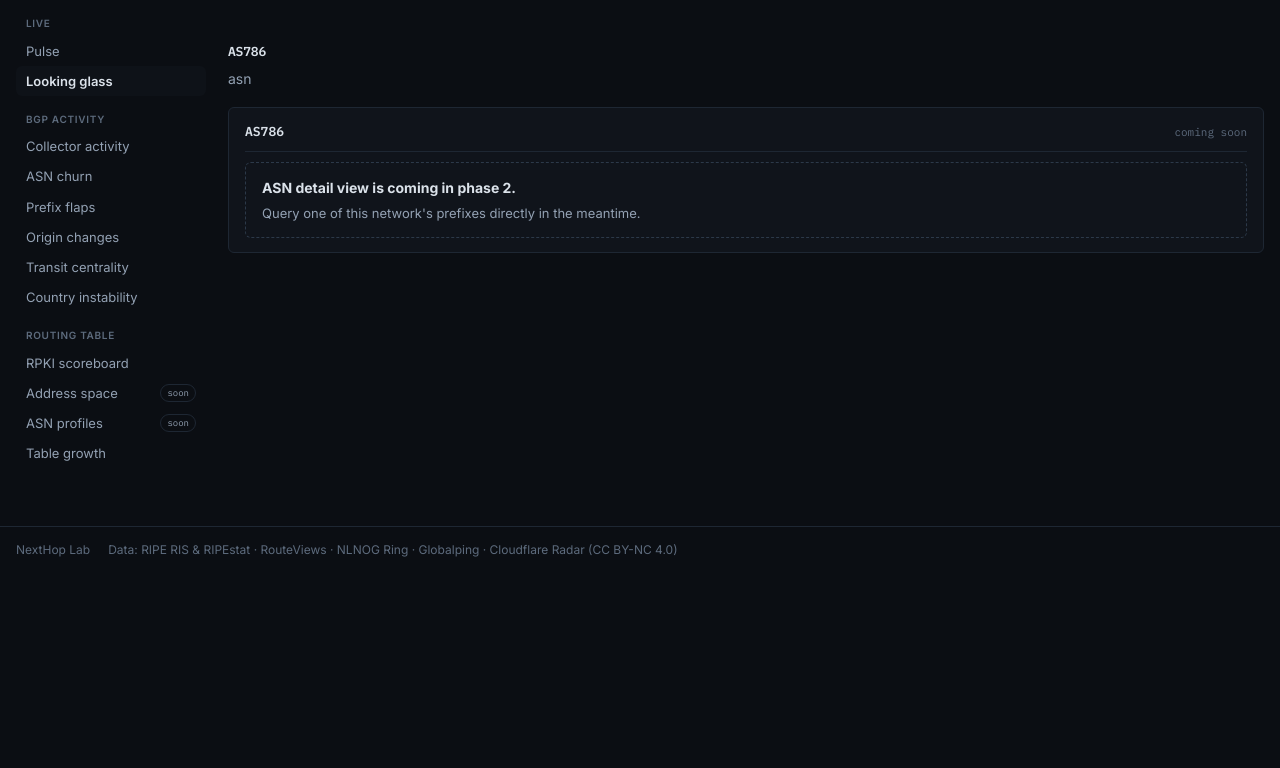
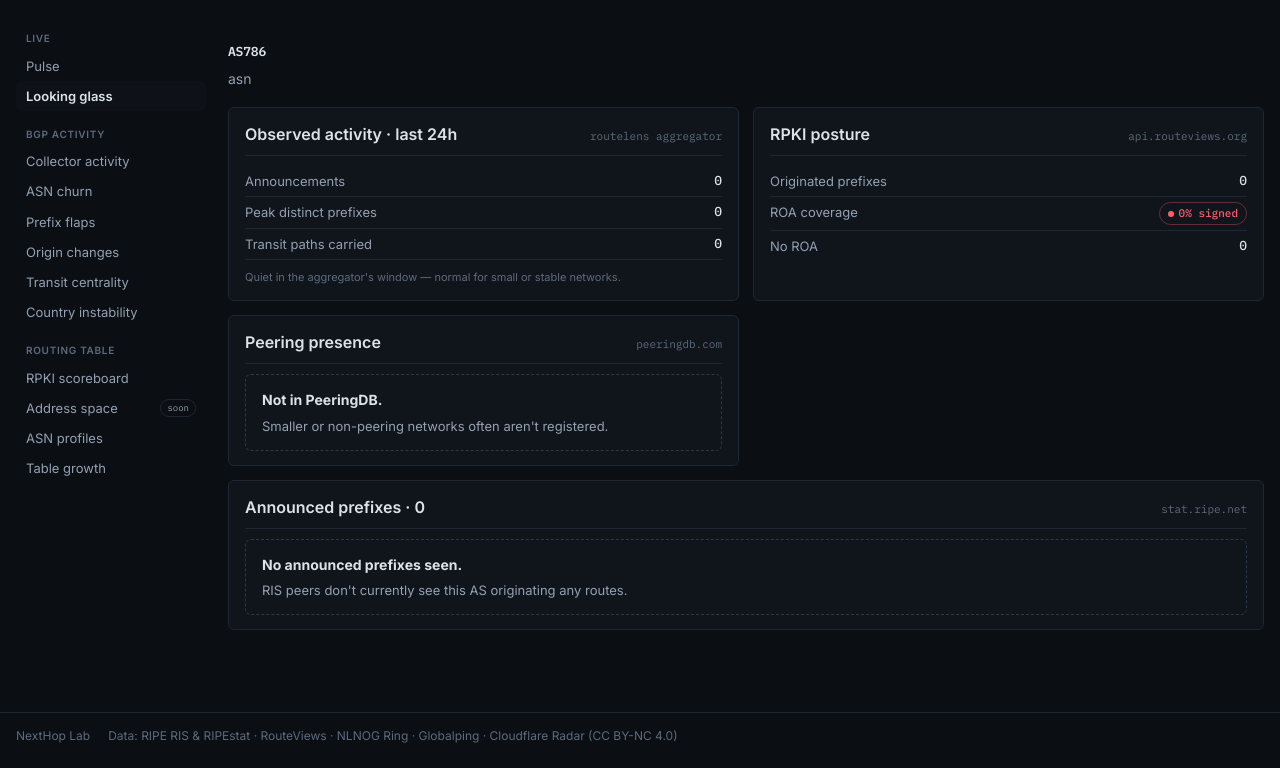
Before and after one commit to jimmytscotia/routelens, a Flask app: a page that uses src/routelens/templates/query.html in a window 1280 px wide. Shown: the part 53-821 px from the top of the page. Before the commit the page ends 610 px from the top, so only its background shows below. Run offline with Flask 3, Linux system fonts and the light colour scheme; data comes from the database, SQL or seed files in the repository; data that the repository does not hold is empty; some libraries are stand-ins or nearby versions.

Commit message:
Dashboard #7: ASN profile pages
- /q ASN queries now render a full operator profile instead of the
  phase-2 stub: observed 24h activity from the aggregator (announcements,
  peak distinct, transit paths, hourly spark, RPKI score when tracked),
  announced prefixes (RIPEstat, capped cloud), RPKI posture on demand
  (RouteViews, cached 1h), peering presence (PeeringDB, cached 1d)
- sources: ripestat_announced_prefixes, routeviews_rpki_asn,
  peeringdb_net; partial routes wrap source calls so a failing or
  missing source degrades to a labelled gap, never a 500
- store: asn_profile_stats assembling local knowledge for one ASN
- /dashboards/asn-profiles: index with UK operators + current churners
- 140 tests passing; live check: AS2856 shows BT, 68% signed, 494
  prefixes, LINX presence

Co-Authored-By: Claude Opus 4.8 (1M context) <noreply@anthropic.com>

```diff
--- a/src/routelens/app.py
+++ b/src/routelens/app.py
@@ -100,6 +100,11 @@ def create_app(config: dict | None = None) -> Flask:
 
         if result["kind"] == "invalid":
             return render_template("query.html", **context)
+
+        if result["kind"] == "asn":
+            with_names = store.asn_profile_stats(asn=result["value"], since="1970-01-01T00:00:00")
+            context["asn_name"] = with_names["name"]
+            context["asn_country"] = with_names["country"]
 
         if result["kind"] == "hostname":
             ips = app.config["RESOLVER"](result["value"])
@@ -374,6 +379,64 @@ def create_app(config: dict | None = None) -> Flask:
             }
         return render_template("partials/table_growth.html", result=result, charts=charts)
 
+    def _valid_asn_or_400() -> int:
+        raw = request.args.get("asn", "")
+        if not raw.isdigit() or not (0 < int(raw) <= 4_294_967_295):
+            abort(400)
+        return int(raw)
+
+    def _safe(call):
+        """Partials must degrade to a labelled gap, never 500."""
+        try:
+            return call()
+        except Exception as exc:
+            return {"ok": False, "error": str(exc)}
+
+    @app.get("/dashboards/asn-profiles")
+    def dashboard_asn_profiles():
+        from datetime import datetime, timedelta, timezone
+
+        from .uk import UK_OPERATORS
+
+        day_ago = (datetime.now(timezone.utc) - timedelta(days=1)).strftime("%Y-%m-%dT%H:%M:%S")
+        churners = store.asn_league(since=day_ago, limit=10)
+        uk = []
+        for asn in UK_OPERATORS:
+            profile = store.asn_profile_stats(asn=asn, since=day_ago)
+            uk.append({"asn": asn, "name": profile["name"]})
+        return render_template("dashboards/asn_profiles.html", uk=uk, churners=churners)
+
+    @app.get("/partials/asn/summary")
+    def partial_asn_summary():
+        from datetime import datetime, timedelta, timezone
+
+        from .countries import country_name
+
+        asn = _valid_asn_or_400()
+        day_ago = (datetime.now(timezone.utc) - timedelta(days=1)).strftime("%Y-%m-%dT%H:%M:%S")
+        profile = store.asn_profile_stats(asn=asn, since=day_ago)
+        profile["country_name"] = country_name(profile["country"]) if profile["country"] else ""
+        profile["spark"] = _sparkline_points([v for _, v in profile["churn_series"]])
+        return render_template("partials/asn_summary.html", p=profile)
+
+    @app.get("/partials/asn/prefixes")
+    def partial_asn_prefixes():
+        asn = _valid_asn_or_400()
+        result = _safe(lambda: sources().ripestat_announced_prefixes(asn))
+        return render_template("partials/asn_prefixes.html", result=result, asn=asn)
+
+    @app.get("/partials/asn/rpki")
+    def partial_asn_rpki():
+        asn = _valid_asn_or_400()
+        result = _safe(lambda: sources().routeviews_rpki_asn(asn))
+        return render_template("partials/asn_rpki.html", result=result, asn=asn)
+
+    @app.get("/partials/asn/peeringdb")
+    def partial_asn_peeringdb():
+        asn = _valid_asn_or_400()
+        result = _safe(lambda: sources().peeringdb_net(asn))
+        return render_template("partials/asn_peeringdb.html", result=result, asn=asn)
+
     @app.post("/api/globalping")
     def api_globalping_create():
         payload = request.get_json(silent=True) or {}
--- a/src/routelens/dashboards.py
+++ b/src/routelens/dashboards.py
@@ -10,7 +10,7 @@ DASHBOARDS = [
     {"slug": "origin-changes", "title": "Origin changes", "status": "live"},
     {"slug": "rpki", "title": "RPKI scoreboard", "status": "live"},
     {"slug": "address-space", "title": "Address space", "status": "planned"},
-    {"slug": "asn-profiles", "title": "ASN profiles", "status": "planned"},
+    {"slug": "asn-profiles", "title": "ASN profiles", "status": "live"},
     {"slug": "table-growth", "title": "Table growth", "status": "live"},
     {"slug": "transit", "title": "Transit centrality", "status": "live"},
     {"slug": "countries", "title": "Country instability", "status": "live"},
--- /dev/null
+++ b/src/routelens/templates/partials/asn_peeringdb.html
@@ -0,0 +1,15 @@
+<header class="phead"><h2>Peering presence</h2><span class="srctag">peeringdb.com</span></header>
+{% if result.ok %}
+{% if result.data %}
+{% set d = result.data %}
+<div class="kv"><span>PeeringDB name</span><strong>{{ d.name }}{% if d.aka %} ({{ d.aka }}){% endif %}</strong></div>
+{% if d.type %}<div class="kv"><span>Network type</span><strong>{{ d.type }}</strong></div>{% endif %}
+{% if d.traffic %}<div class="kv"><span>Self-reported traffic</span><strong>{{ d.traffic }}</strong></div>{% endif %}
+<div class="kv"><span title="Internet exchange ports registered in PeeringDB">IX presence</span><strong>{{ d.ix_count }} exchange port{{ 's' if d.ix_count != 1 }}</strong></div>
+{% if d.website %}<div class="kv"><span>Website</span><strong><a href="{{ d.website }}" rel="noopener">{{ d.website }}</a></strong></div>{% endif %}
+{% else %}
+<div class="empty"><strong>Not in PeeringDB.</strong><p>Smaller or non-peering networks often aren't registered.</p></div>
+{% endif %}
+{% else %}
+<div class="empty"><strong>PeeringDB unavailable.</strong><p>{{ result.error }}</p></div>
+{% endif %}
--- /dev/null
+++ b/src/routelens/templates/partials/asn_prefixes.html
@@ -0,0 +1,20 @@
+<header class="phead"><h2>Announced prefixes{% if result.ok %} · {{ "{:,}".format(result.data.count) }}{% endif %}</h2><span class="srctag">stat.ripe.net</span></header>
+{% if result.ok %}
+{% if result.data.prefixes %}
+<div class="prefixcloud">
+  {% for prefix in result.data.prefixes %}
+  <a class="mono" href="/q?query={{ prefix|urlencode }}">{{ prefix }}</a>
+  {% endfor %}
+</div>
+{% if result.data.count > result.data.prefixes|length %}
+<p class="attribution">Showing the first {{ result.data.prefixes|length }} of {{ "{:,}".format(result.data.count) }} prefixes.</p>
+{% endif %}
+<style>
+  .prefixcloud{display:flex;flex-wrap:wrap;gap:4px 10px;font-size:.75rem;max-height:260px;overflow-y:auto}
+</style>
+{% else %}
+<div class="empty"><strong>No announced prefixes seen.</strong><p>RIS peers don't currently see this AS originating any routes.</p></div>
+{% endif %}
+{% else %}
+<div class="empty"><strong>Prefix list unavailable.</strong><p>{{ result.error }}</p></div>
+{% endif %}
--- /dev/null
+++ b/src/routelens/templates/partials/asn_rpki.html
@@ -0,0 +1,12 @@
+<header class="phead"><h2>RPKI posture</h2><span class="srctag">api.routeviews.org</span></header>
+{% if result.ok %}
+{% set d = result.data %}
+{% set coverage = (100 * d.valid / d.total)|round|int if d.total else 0 %}
+<div class="kv"><span>Originated prefixes</span><strong>{{ "{:,}".format(d.total) }}</strong></div>
+<div class="kv"><span>ROA coverage</span>
+  <strong><span class="badge {{ 'healthy' if coverage >= 95 else ('warning' if coverage >= 50 else 'critical') }}">{{ coverage }}% signed</span></strong></div>
+{% if d.invalid %}<div class="kv"><span>RPKI invalid</span><strong><span class="badge critical" title="Announcing prefixes that conflict with published ROAs">{{ d.invalid }}</span></strong></div>{% endif %}
+<div class="kv"><span>No ROA</span><strong>{{ "{:,}".format(d.notfound) }}</strong></div>
+{% else %}
+<div class="empty"><strong>RPKI data unavailable.</strong><p>{{ result.error }}</p></div>
+{% endif %}
--- /dev/null
+++ b/src/routelens/templates/partials/asn_summary.html
@@ -0,0 +1,17 @@
+<header class="phead"><h2>Observed activity · last 24h</h2><span class="srctag">routelens aggregator</span></header>
+{% if p.name %}<div class="kv"><span>Operator</span><strong>{{ p.name }}</strong></div>{% endif %}
+{% if p.country %}<div class="kv"><span>Registered</span><strong>{{ p.country_name }} ({{ p.country }})</strong></div>{% endif %}
+<div class="kv"><span title="Prefix announcements originated by this AS, seen across all RIS collectors">Announcements</span><strong>{{ "{:,}".format(p.announcements) }}</strong></div>
+<div class="kv"><span title="Most distinct prefixes touched in a single hour">Peak distinct prefixes</span><strong>{{ "{:,}".format(p.peak_distinct) }}</strong></div>
+<div class="kv"><span title="Announcement paths in which this AS appeared as a transit hop">Transit paths carried</span><strong>{{ "{:,}".format(p.transit_paths) }}</strong></div>
+{% if p.rpki %}
+<div class="kv"><span>RPKI (scored {{ p.rpki.checked_at[:16] }})</span>
+  <strong><span class="badge {{ 'healthy' if p.rpki.total and p.rpki.valid / p.rpki.total >= 0.95 else 'warning' }}">{{ (100 * p.rpki.valid / p.rpki.total)|round|int if p.rpki.total else 0 }}% signed</span></strong></div>
+{% endif %}
+{% if p.spark %}
+<div class="kv"><span>Churn by hour</span>
+  <strong><svg width="120" height="24" aria-label="Hourly announcement counts"><polyline points="{{ p.spark }}" style="stroke:var(--accent);stroke-width:1.5;fill:none"/></svg></strong></div>
+{% endif %}
+{% if not p.announcements and not p.transit_paths %}
+<p class="attribution">Quiet in the aggregator's window — normal for small or stable networks.</p>
+{% endif %}
--- a/src/routelens/templates/query.html
+++ b/src/routelens/templates/query.html
@@ -28,6 +28,7 @@
     <h1 class="mono">{{ raw }}</h1>
     <p>
       {{ kind }}
+      {% if kind == 'asn' and asn_name %} · {{ asn_name }}{% if asn_country %} ({{ asn_country }}){% endif %}{% endif %}
       {% if kind == 'hostname' and resolved_ips %} · resolves to <span class="mono">{{ resolved_ips|join(', ') }}</span>{% endif %}
       {% if prefix and kind != 'prefix' %} · covering prefix <a class="mono" href="/q?query={{ prefix|urlencode }}">{{ prefix }}</a>{% endif %}
       {% if asns %} · origin {% for a in asns %}<span class="mono">AS{{ a }}</span> {% endfor %}{% endif %}
@@ -68,10 +69,19 @@
     <p class="attribution" id="live-quiet">Quiet is healthy — a stable prefix only generates updates when routing actually changes.</p>
   </section>
   {% elif kind == 'asn' %}
-  <section class="panel">
-    <header class="phead"><h2 class="mono">AS{{ value }}</h2><span class="srctag">coming soon</span></header>
-    <div class="empty"><strong>ASN detail view is coming in phase 2.</strong>
-      <p>Query one of this network's prefixes directly in the meantime.</p></div>
+  <div class="panelgrid">
+    <section class="panel" hx-get="/partials/asn/summary?asn={{ value }}" hx-trigger="load" hx-swap="innerHTML">
+      <header class="phead"><h2>Observed activity</h2><span class="srctag">routelens aggregator</span></header><p class="loading">Loading…</p>
+    </section>
+    <section class="panel" hx-get="/partials/asn/rpki?asn={{ value }}" hx-trigger="load" hx-swap="innerHTML">
+      <header class="phead"><h2>RPKI posture</h2><span class="srctag">api.routeviews.org</span></header><p class="loading">Loading…</p>
+    </section>
+    <section class="panel" hx-get="/partials/asn/peeringdb?asn={{ value }}" hx-trigger="load" hx-swap="innerHTML">
+      <header class="phead"><h2>Peering presence</h2><span class="srctag">peeringdb.com</span></header><p class="loading">Loading…</p>
+    </section>
+  </div>
+  <section class="panel" hx-get="/partials/asn/prefixes?asn={{ value }}" hx-trigger="load" hx-swap="innerHTML">
+    <header class="phead"><h2>Announced prefixes</h2><span class="srctag">stat.ripe.net</span></header><p class="loading">Loading…</p>
   </section>
   {% endif %}
 {% endif %}
```
Also changed, not shown: src/routelens/sources.py (+49 -0 lines), src/routelens/store.py (+34 -0 lines), src/routelens/templates/dashboards/asn_profiles.html (added, +47 -0 lines), tests/test_dashboards.py (+19 -0 lines), tests/test_query_routes.py (+46 -0 lines), tests/test_sources.py (+66 -0 lines), tests/test_store.py (+37 -0 lines).
